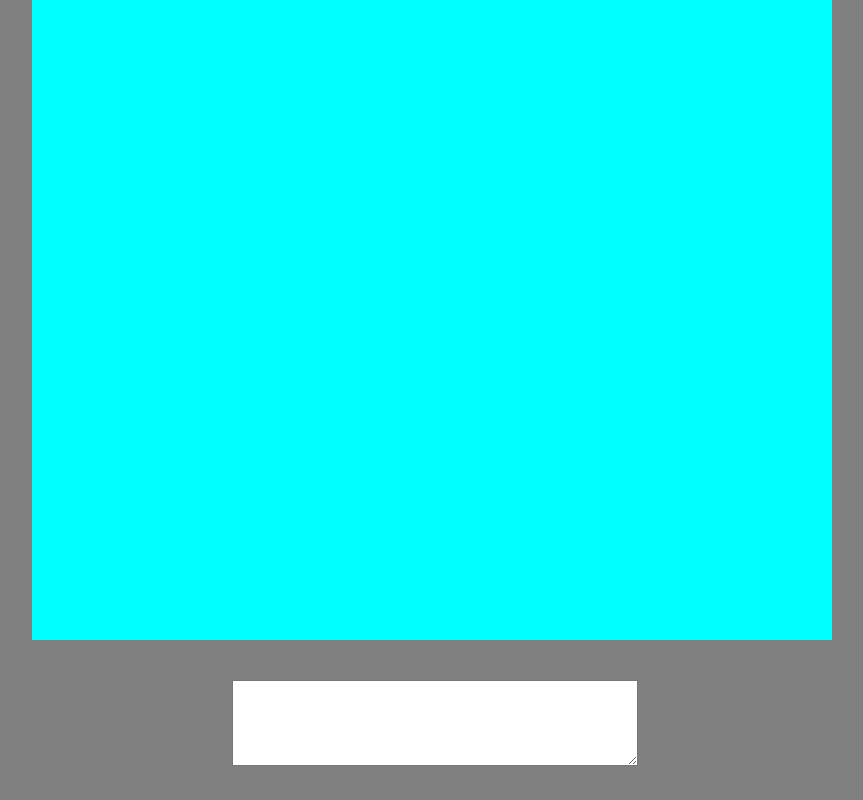
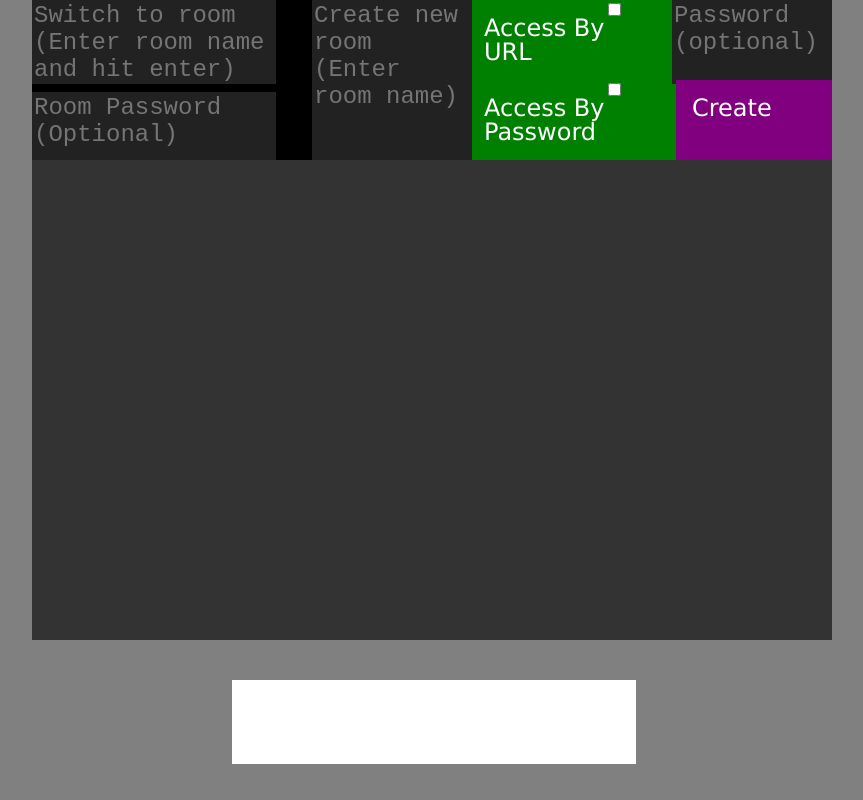
Before and after one commit to cstevenson3/ttsmessenger, a plain HTML site: page index.html in a window 1280 px wide. Shown: the whole page, without its empty margins (208-1071 px from the left). Drawn offline with Linux system fonts and the light colour scheme; no server answers.

Commit message:
Basic room support

```diff
--- a/css/common.css
+++ b/css/common.css
@@ -69,13 +69,121 @@ h6 {
     font-size: 3vh;
 }
 
+textarea{
+    border:none;
+    padding:none;
+    margin:none;
+    outline:none;
+    background-color: #222222;
+    color: white;
+    font-size: 3vh;
+    resize: none;
+}
+
+#room_header{
+    position: absolute;
+    height: 20%;
+    width: 100%;
+    top:0%;
+    left:0%;
+    background-color: black;
+}
+
+#room_switch_text_area{
+    position: absolute;
+    top:0%;
+    left:0%;
+    width:30%;
+    height:50%;
+}
+
+#room_switch_password{
+    position: absolute;
+    bottom:0%;
+    left:0%;
+    width:30%;
+    height:40%;
+}
+
+#room_create{
+    position: absolute;
+    height: 100%;
+    width: 65%;
+    top:0%;
+    right:0%;
+    background-color: green;
+}
+
+#room_create_name{
+    position: absolute;
+    height: 100%;
+    width:30%;
+    left:0%;
+    top:0%;
+}
+
+#access_by_url_div{
+    position: absolute;
+    left:30%;
+    top:0%;
+    width:30%;
+    height:50%;
+}
+
+#access_by_url_div.h6{
+    position: relative;
+}
+
+#access_by_password_div{
+    position: absolute;
+    left:30%;
+    top:50%;
+    width:30%;
+    height:50%;
+}
+
+#access_by_password_div.h6{
+    position: relative;
+}
+
+#access_by_url_checkbox_container{
+    position: absolute;
+    right:0%;
+    top:0%;
+}
+
+
+#access_by_password_checkbox_container{
+    position: absolute;
+    right:0%;
+    top:0%;
+}
+
+#room_create_password{
+    position: absolute;
+    height: 50%;
+    width:30%;
+    right:0%;
+    top:0%;
+}
+
+#room_create_enter{
+    position: absolute;
+    height: 50%;
+    width:30%;
+    right:0%;
+    bottom:0%;
+    background-color: purple;
+    cursor: pointer;
+}
+
 #messages {
     position: absolute;
     width:100%;
-    height:80%;
-    top:0%;
+    height:60%;
+    top:20%;
     left:0%;
-    background-color: aqua;
+    background-color: #333333;
     display:table;
 
     /*
@@ -101,7 +209,7 @@ h6 {
 
 .message {
     position:relative;
-    background-color: chocolate;
+    background-color: darkmagenta;
     margin:10px;
     /*
     -moz-transform:rotate(180deg);
@@ -140,4 +248,6 @@ h6 {
     height:50%;
     background-color: white;
     font-size: 3vh;
+    resize: none;
+    color: black;
 }
--- a/index.html
+++ b/index.html
@@ -13,6 +13,35 @@
 
 <body>
     <div id="contents">
+        <div id="room_header">
+            <textarea id="room_switch_text_area" placeholder="Switch to room (Enter room name and hit enter)"></textarea>
+            <textarea id="room_switch_password" placeholder="Room Password (Optional)"></textarea>
+            <div id="room_create">
+                    <textarea id="room_create_name" placeholder="Create new room (Enter room name)"></textarea>
+
+                    <div id="access_by_url_div">
+                        <h6>Access By URL</h6>
+                        <div id="access_by_url_checkbox_container">
+                            <input type="checkbox" id="access_by_url">
+                        </div>
+
+                    </div>
+
+                    <div id="access_by_password_div">
+                        <h6>Access By Password</h6>
+                        <div id="access_by_password_checkbox_container">
+                            <input type="checkbox" id="access_by_password">
+                        </div>
+
+                    </div>
+
+                    <textarea id="room_create_password" placeholder="Password (optional)"></textarea>
+
+                    <div id="room_create_enter"><h6>Create</h6></div>
+
+            </div>
+        </div>
+
         <div id="messages"> <!––table for bottom aligned messages -->
             <div id="messages_container"> <!––table cell for bottom aligned messages -->
                 <div id="messages_container2"> <!–– for scrollbar -->
--- a/js/messageManager.js
+++ b/js/messageManager.js
@@ -3,8 +3,12 @@
 let noFileString = "nofile";
 
 let inputTextFieldId = "input_text_field";
+let roomNameTextFieldId = "room_switch_text_area";
 
-let testRoom = "abc"; // magic number
+let testRoom = "welcome"; // magic number
+let roomPassword = "";
+
+let getMessageMutex = 1;
 
 window.onload = init;
 
@@ -12,17 +16,82 @@ function init(){
     //css changes
     document.getElementById("input").style.backgroundColor = "grey";
     document.getElementById(inputTextFieldId).addEventListener("keypress", keyupOnInputTextField);
+    document.getElementById(roomNameTextFieldId).addEventListener("keypress", keyupOnRoomNameTextField);
+    document.getElementById("room_create_enter").addEventListener("click", clickOnRoomCreateEnter);
     //init get message loop
     getMessage(testRoom, nextMessage);
 }
 
+function createRoom(name, accessByURL, accessByPassword, password){
+    getMessageMutex = 0;
+    fetch(noFileString,
+    {method: "POST",
+    body: "",
+    headers: {
+    "Content-Type": "text/plain",
+    "Command":"createRoom",
+    "Room":name,
+    "Room-Access-By-URL":accessByURL,
+    "Room-Access-By-Password":accessByPassword,
+    "Room-Password":password
+    }
+    }
+    ).then(createMessageResponse);
+}
+
+function createMessageResponse(response){
+    if(response.status==200){
+        console.log("yes");
+    }
+    switchRoom(response.headers.get("Room"));
+    getMessageMutex = 1;
+}
+
+function clickOnRoomCreateEnter(e){
+    let name = document.getElementById("room_create_name").value;
+    let password = document.getElementById("room_create_password").value;
+    let accessByURL = document.getElementById("access_by_url").checked;
+    let accessByPassword = document.getElementById("access_by_password").checked;
+    roomPassword = password;
+    createRoom(name,accessByURL,accessByPassword,password);
+}
+
+function switchRoom(roomName){
+
+    var node = document.getElementById("messages_container2");
+    testRoom = roomName;
+    //roomPassword = document.getElementById("room_switch_password").value;
+    while (node.firstChild) {
+        node.removeChild(node.firstChild);
+    }
+    nextMessage = 0;
+    document.getElementById(roomNameTextFieldId).value = roomName;
+}
+
+function enterOnRoomName(e){
+    e.preventDefault();
+    roomName = document.getElementById(roomNameTextFieldId).value;
+    switchRoom(roomName);
+    roomPassword = document.getElementById("room_switch_password").value;
+}
+
+function keyupOnRoomNameTextField(e){
+    if (e.keyCode == 13){
+        enterOnRoomName(e);
+    }
+}
+
+function enterOnInput(e){
+    e.preventDefault();
+    message = document.getElementById(inputTextFieldId).value;
+    console.log(message);
+    document.getElementById(inputTextFieldId).value = "";
+    createMessage(testRoom, message);
+}
+
 function keyupOnInputTextField (e){
     if (e.keyCode == 13){
-        e.preventDefault();
-        message = document.getElementById(inputTextFieldId).value;
-        console.log(message);
-        document.getElementById(inputTextFieldId).value = "";
-        createMessage(testRoom, message);
+        enterOnInput(e);
     }
 }
 
@@ -34,7 +103,8 @@ function createMessage(room, message){
     headers: {
     "Content-Type": "text/plain",
     "Command":"createMessage",
-    "Room":room
+    "Room":room,
+    "Room-Password":roomPassword
     }
     }
     ).then(postMessageResponse);
@@ -47,6 +117,11 @@ function postMessageResponse(response){
 let nextMessage = 0; //the next message which needs to be loaded
 
 function getMessage(room, messageIndex){
+    console.log(roomPassword);
+    if(getMessageMutex == 0){
+        sleep(50).then(() => {getMessage(testRoom, nextMessage);});
+        return;
+    }
     //fetch message
     fetch(noFileString,
     {method: "POST",
@@ -54,7 +129,8 @@ function getMessage(room, messageIndex){
     "Content-Type": "text/plain",
     "Command": "getMessage",
     "Room": room,
-    "Message-Index":messageIndex
+    "Message-Index":messageIndex,
+    "Room-Password":roomPassword
     }
     }
     ).then(getMessageResponse);
```
